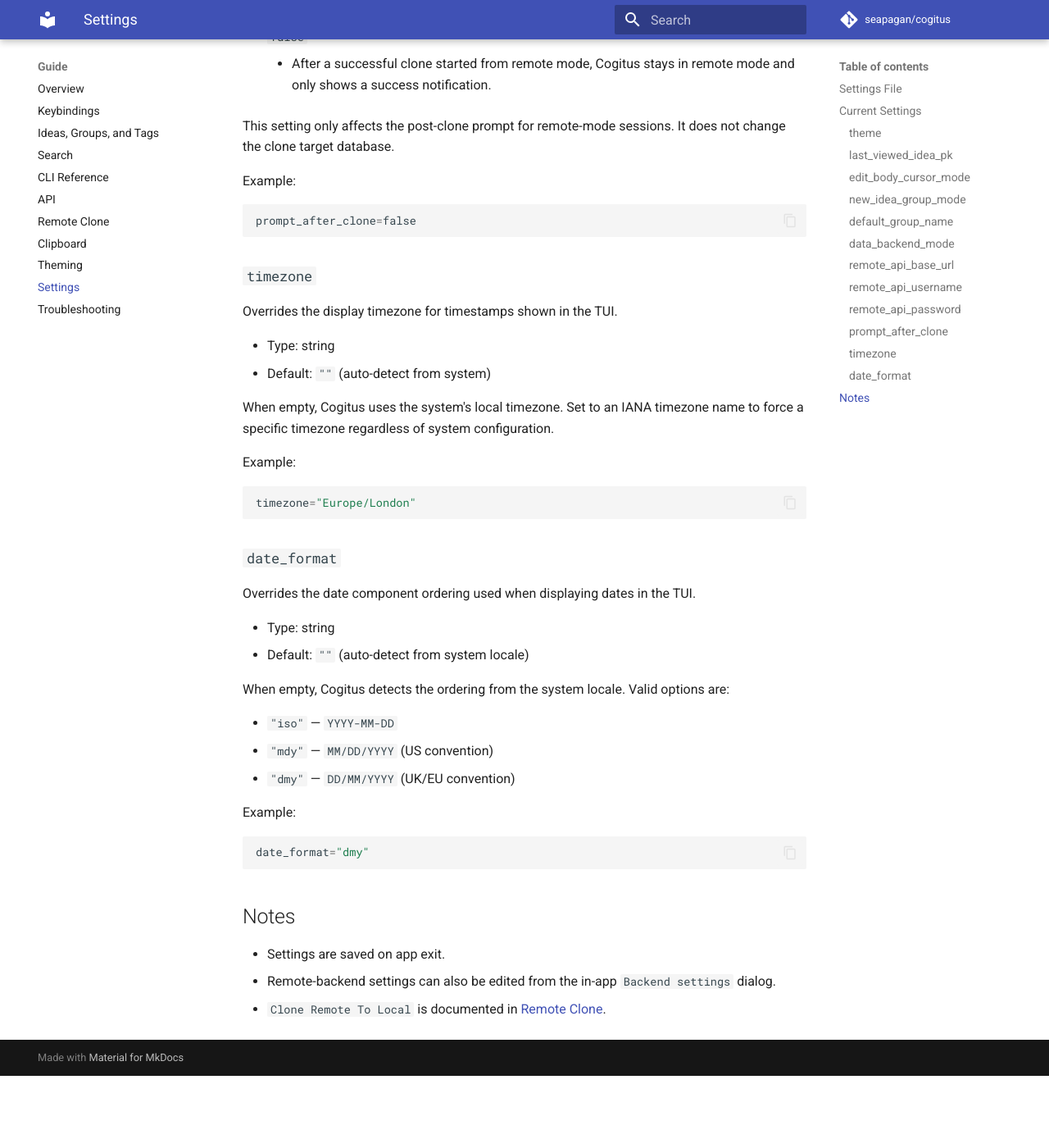
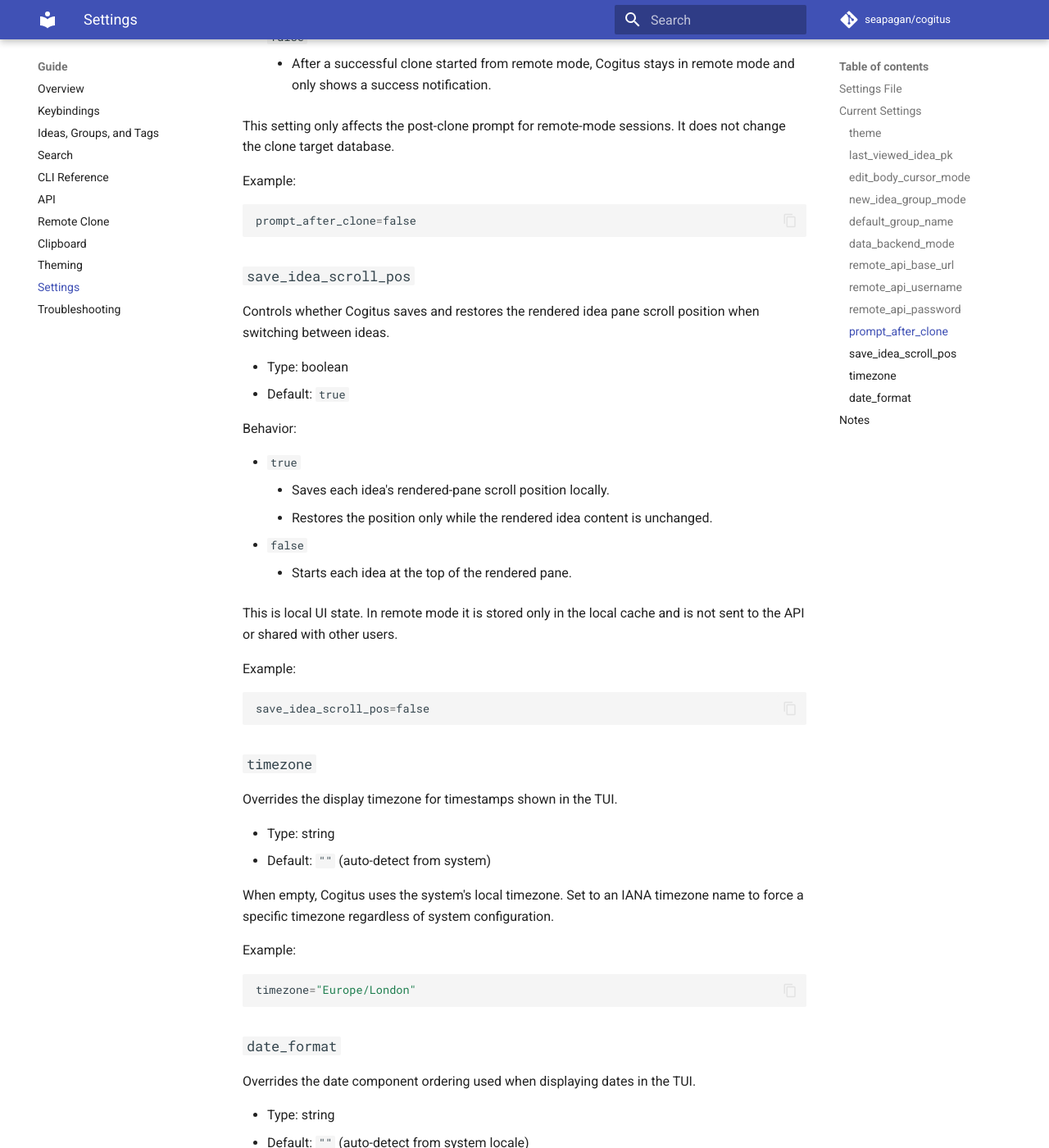
Before and after one commit to seapagan/cogitus, an MkDocs documentation site: the page built from docs/user-guide/settings.md, in a window 1280 px wide and 1400 px high, scrolled down 4855 px. Shown: the whole window at 82% size. Built offline with MkDocs 1.6.1 and Material for MkDocs 9.7.7, drawn with Linux system fonts in a browser that asks for light colours; comment, search, counter and statistics services are not loaded; before the commit the page ends 6167 px from its top, so only the background shows below that.

Commit message:
fix: rename idea scroll config option
Signed-off-by: Grant Ramsay <seapagan@gmail.com>

````diff
--- a/docs/user-guide/settings.md
+++ b/docs/user-guide/settings.md
@@ -214,6 +214,31 @@
 prompt_after_clone=false
 ```
 
+### `save_idea_scroll_pos`
+
+Controls whether Cogitus saves and restores the rendered idea pane scroll
+position when switching between ideas.
+
+- Type: boolean
+- Default: `true`
+
+Behavior:
+
+- `true`
+  - Saves each idea's rendered-pane scroll position locally.
+  - Restores the position only while the rendered idea content is unchanged.
+- `false`
+  - Starts each idea at the top of the rendered pane.
+
+This is local UI state. In remote mode it is stored only in the local cache and
+is not sent to the API or shared with other users.
+
+Example:
+
+```toml
+save_idea_scroll_pos=false
+```
+
 ### `timezone`
 
 Overrides the display timezone for timestamps shown in the TUI.
````
Also changed, not shown: 3 other files.
